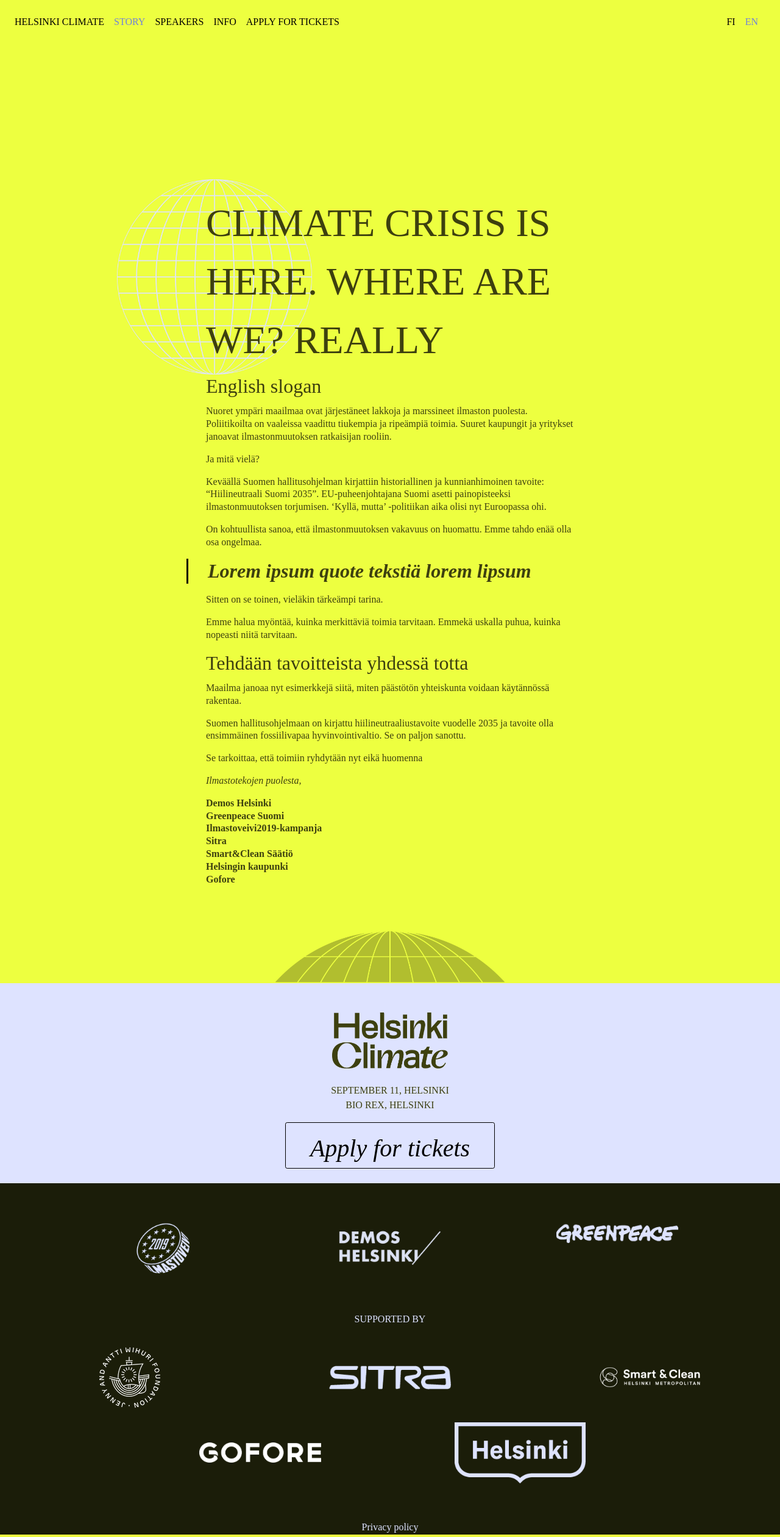
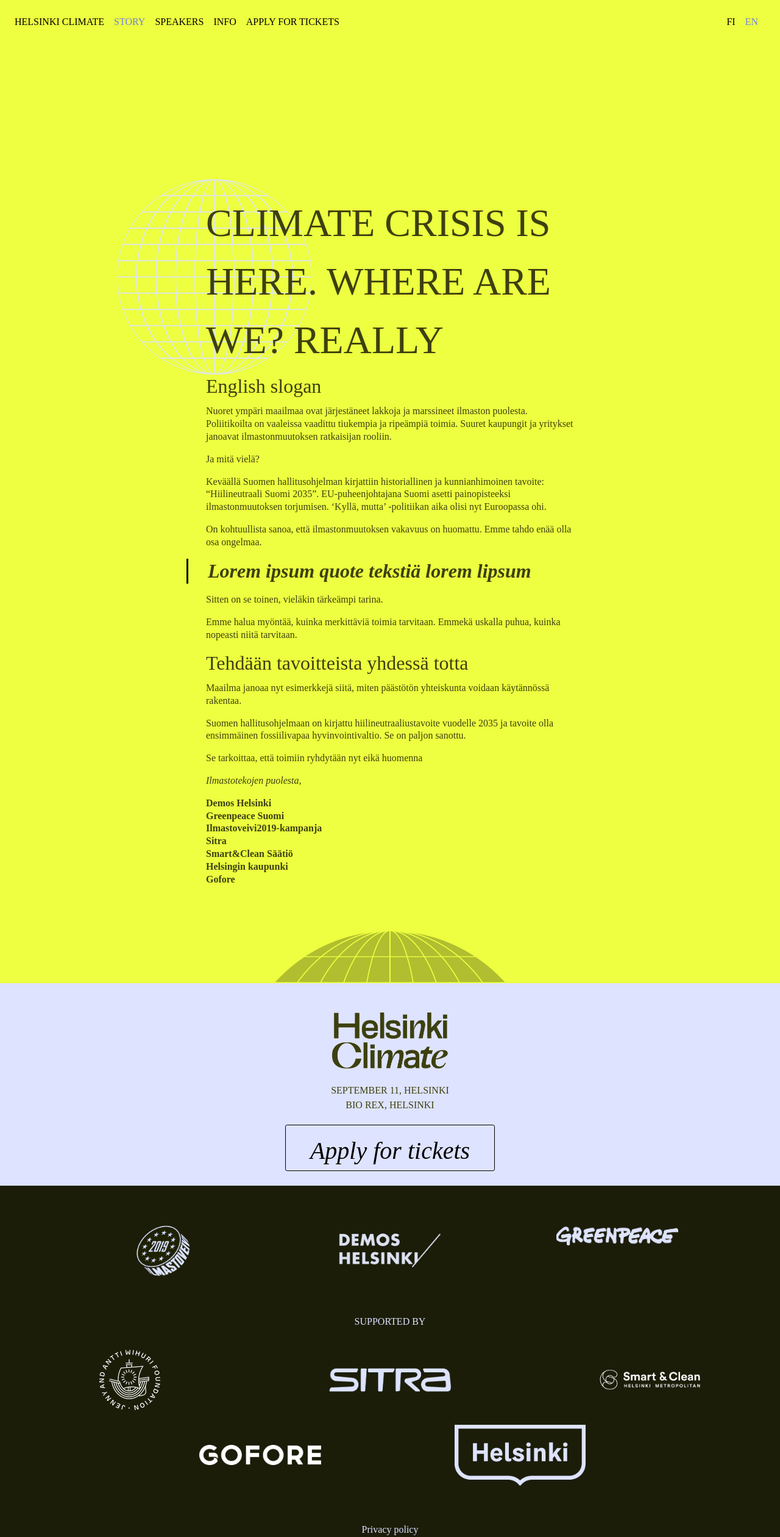
Before and after one commit to ilmastoveivi/helsinkiclimate-v2, a Jekyll site: the page built from story.md, in a window 1280 px wide. Shown: the whole page at 61% size. Built offline with Jekyll 4.4.1, drawn with Linux system fonts in a browser that asks for light colours; some web fonts are replaced; our own code applies the rules of GitHub Pages for plain Markdown files.

Commit message:
Fix story page, button should have as much space below it as there is above it.

```diff
--- a/_layouts/about.html
+++ b/_layouts/about.html
@@ -19,7 +19,7 @@
                 <div class="mt-4 text-uppercase">
                     {{ page.event-date }}
                 </div>
-                <div class="text-uppercase">
+                <div class="text-uppercase mb-1">
                   {{ page.event-location }}
                 </div>
             </div>
```
